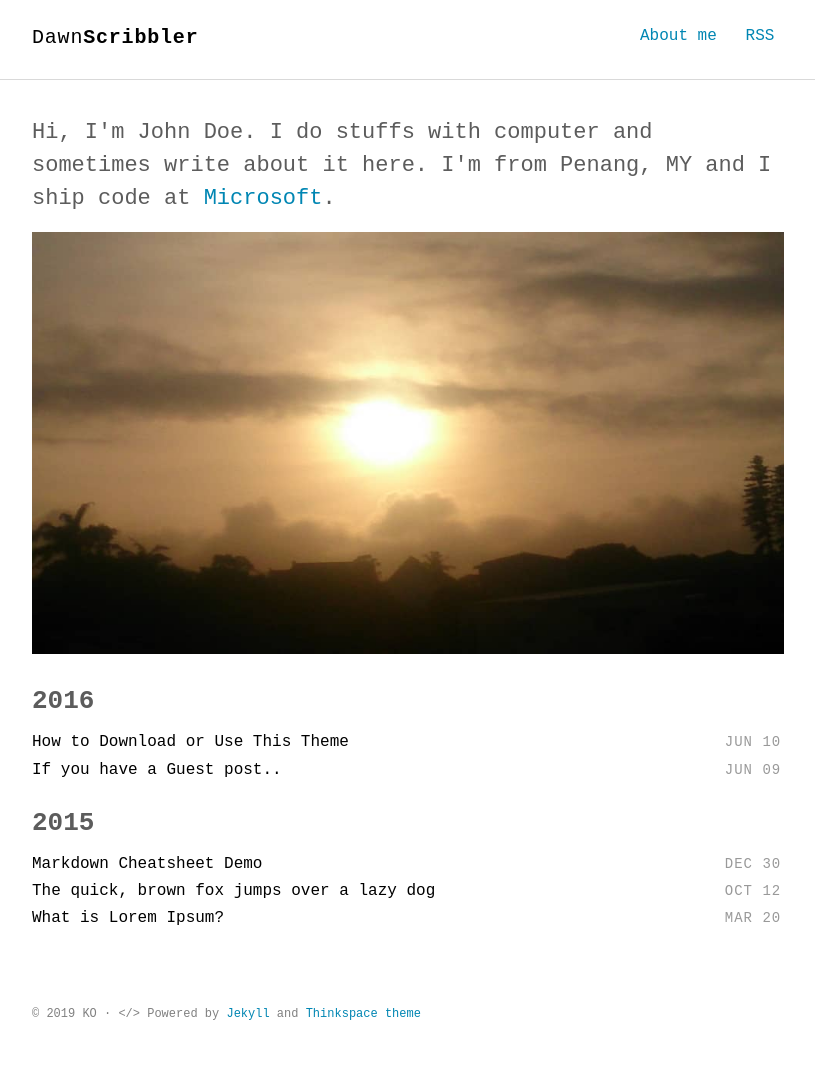
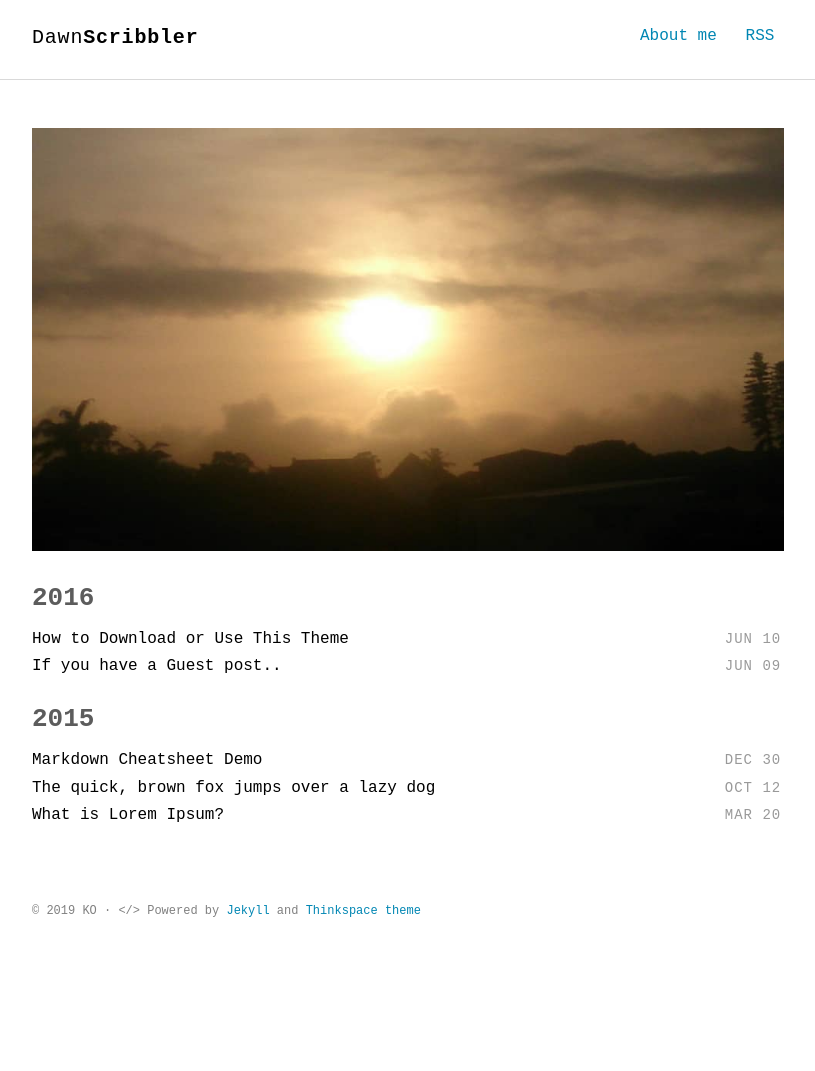
Before and after one commit to soulatcrossroad/dawnscribbler.github.io, a Jekyll site: the page built from index.html, in a window 1280 px wide. Shown: the whole page, without its empty margins (232-1047 px from the left). Built offline with Jekyll 4.4.1, drawn with Linux system fonts in a browser that asks for light colours; some web fonts are replaced; after the commit the page ends 968 px from its top, so only the background shows below that.

Commit message:
Update intro.html

```diff
--- a/_includes/intro.html
+++ b/_includes/intro.html
@@ -1,6 +1,6 @@
 <section class="intro">
   <div class="container">
-    <p class="lead">Hi, I'm John Doe. I do stuffs with computer and sometimes write about it here. I'm from Penang, MY and I ship code at <a href="#">Microsoft</a>.</p>
+    <p> </p>
     <img src="assets/images/dawn.jpeg" alt="">
   </div>
 </section>
```
